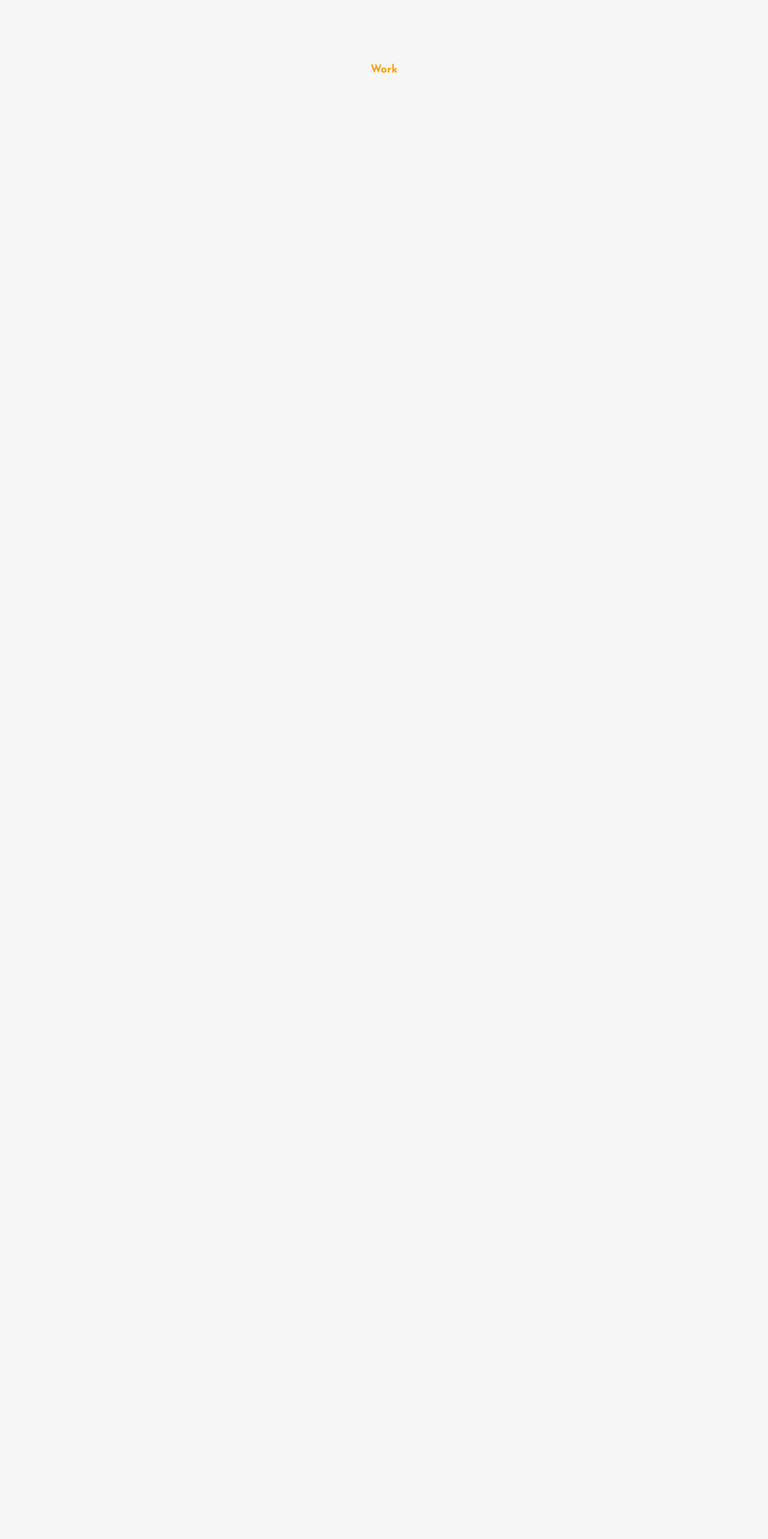
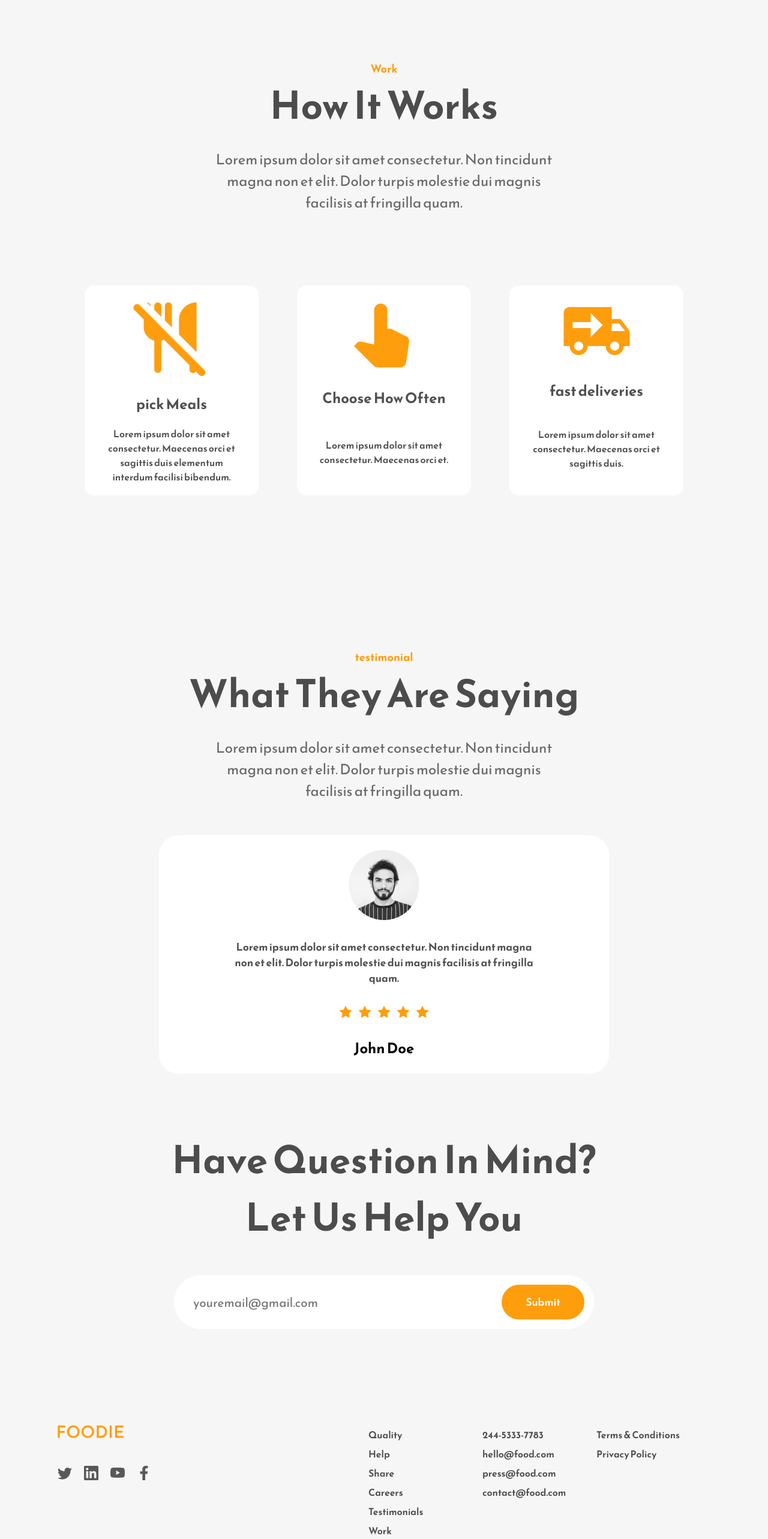
Before and after one commit to Saranga-glitch/Landing-page, a React (Create React App) app: page / in a window 1280 px wide. Shown: the part 2320-4886 px from the top of the page at 60% size. Before the commit the page ends 2448 px from the top, so only its background shows below. Built offline with nearby package versions, Linux system fonts and the light colour scheme.

Commit message:
final commit

```diff
--- a/src/App.js
+++ b/src/App.js
@@ -2,12 +2,18 @@
 import Home from './Components/Home';
 import About from './Components/About';
 import Work from './Components/Work';
+import Testimoniels from './Components/Testimoniels';
+import Contact from './Components/Contact';
+import Footer from './Components/Footer';
 function App() {
   return (
     <div className="App">
       <Home />
       <About />
       <Work />
+      <Testimoniels />
+      <Contact />
+      <Footer />
     </div>
   );
 }
--- /dev/null
+++ b/src/Components/Contact.js
@@ -0,0 +1,16 @@
+import React from 'react'
+
+const Contact = () => {
+  return (
+    <div className="contact-page-wrapper">
+        <h1 className="primary-heading">Have Question In Mind?</h1>
+        <h1 className="primary-heading">Let Us Help You</h1>
+        <div className="contact-form-container">
+            <input type="text" placeholder="youremail@gmail.com" />
+            <button className="secondary-button">Submit</button>
+        </div>
+    </div>
+  )
+}
+
+export default Contact
--- /dev/null
+++ b/src/Components/Footer.js
@@ -0,0 +1,46 @@
+import React from 'react'
+import Logo from "../Assets/Logo.svg"
+import { BsTwitter } from "react-icons/bs"
+import { SiLinkedin } from "react-icons/si"
+import { BsYoutube } from "react-icons/bs"
+import { FaFacebookF } from "react-icons/fa"
+
+const Footer = () => {
+  return (
+    <div className="footer-wrapper">
+        <div className="footer-section-one">
+            <div className="footer-logo-container" >
+                <img src={Logo} alt="" />
+            </div>
+            <div className="footer-icons">
+                <BsTwitter />
+                <SiLinkedin />
+                <BsYoutube />
+                <FaFacebookF />
+            </div>
+        </div>
+        <div className="footer-section-two">
+            <div className="footer-section-columns">
+                <span>Quality</span>
+                <span>Help</span>
+                <span>Share</span>
+                <span>Careers</span>
+                <span>Testimonials</span>
+                <span>Work</span>
+            </div>
+            <div className="footer-section-columns">
+                <span>244-5333-7783</span>
+                <span>hello@food.com</span>
+                <span>press@food.com</span>
+                <span>contact@food.com</span>
+            </div>
+            <div className="footer-section-columns">
+                <span>Terms & Conditions</span>
+                <span>Privacy Policy</span>
+            </div>
+        </div>
+    </div>
+  )
+}
+
+export default Footer
--- /dev/null
+++ b/src/Components/Testimoniels.js
@@ -0,0 +1,39 @@
+import React from 'react'
+import profilePic from "../Assets/john-doe-image.png"
+import {AiFillStar} from "react-icons/ai"
+
+const Testimoniels = () => {
+  return (
+    <div className="work-section-wrapper">
+        <div className="work-section-top">
+            <p className="primary-subheading">testimonial</p>
+            <h1 className="primary-heading">
+                What They Are Saying
+            </h1>
+            <p className="primary-text">
+                Lorem ipsum dolor sit amet consectetur. Non tincidunt
+                magna non et elit. Dolor  turpis molestie dui
+                magnis facilisis at fringilla quam.
+            </p>
+        </div>
+        <div className="testimonial-section-bottom">
+             <img src={profilePic} alt="" />
+             <p>
+                Lorem ipsum dolor sit amet consectetur. Non tincidunt
+                magna non et elit. Dolor  turpis molestie dui
+                magnis facilisis at fringilla quam.
+             </p>
+             <div className="testimonials-stars-container">
+                <AiFillStar />
+                <AiFillStar />
+                <AiFillStar />
+                <AiFillStar />
+                <AiFillStar />
+             </div>
+             <h2>John Doe</h2>
+        </div>
+    </div>
+  )
+}
+
+export default Testimoniels
--- a/src/Components/Work.js
+++ b/src/Components/Work.js
@@ -6,17 +6,17 @@
 const Work = () => {
     const workInfoData = [
         {
-            image:PickMeals,
+            image: PickMeals,
             title:"pick Meals",
             text: "Lorem ipsum dolor sit amet consectetur. Maecenas orci et sagittis duis elementum interdum facilisi bibendum."
         },
         {
-            image:ChooseMeals,
+            image: ChooseMeals,
             title:"Choose How Often",
             text: "Lorem ipsum dolor sit amet consectetur. Maecenas orci et."
         },
         {
-            image:DeliveryMeals,
+            image: DeliveryMeals,
             title:"fast deliveries",
             text: "Lorem ipsum dolor sit amet consectetur. Maecenas orci et sagittis duis."
         },
@@ -25,6 +25,25 @@
     <div className="work-section-wrapper">
         <div className="work-section-top" >
             <p className="primary-subheading">Work</p>
+            <h1 className="primary-heading">How It Works</h1>
+            <p className="primary-text">
+                Lorem ipsum dolor sit amet consectetur. Non tincidunt
+                magna non et elit. Dolor  turpis molestie dui
+                magnis facilisis at fringilla quam.
+            </p>
+        </div>
+        <div className="work-section-bottom">
+            {
+                workInfoData.map((data) => (
+                <div className="work-section-info" key={data.title}>
+                    <div className="info-boxes-img-container">
+                        <img src={data.image} alt="" />
+                    </div>
+                    <h2>{data.title}</h2>
+                    <p>{data.text}</p>
+                </div>
+            ))
+            }
         </div>
     </div>
   )
```
